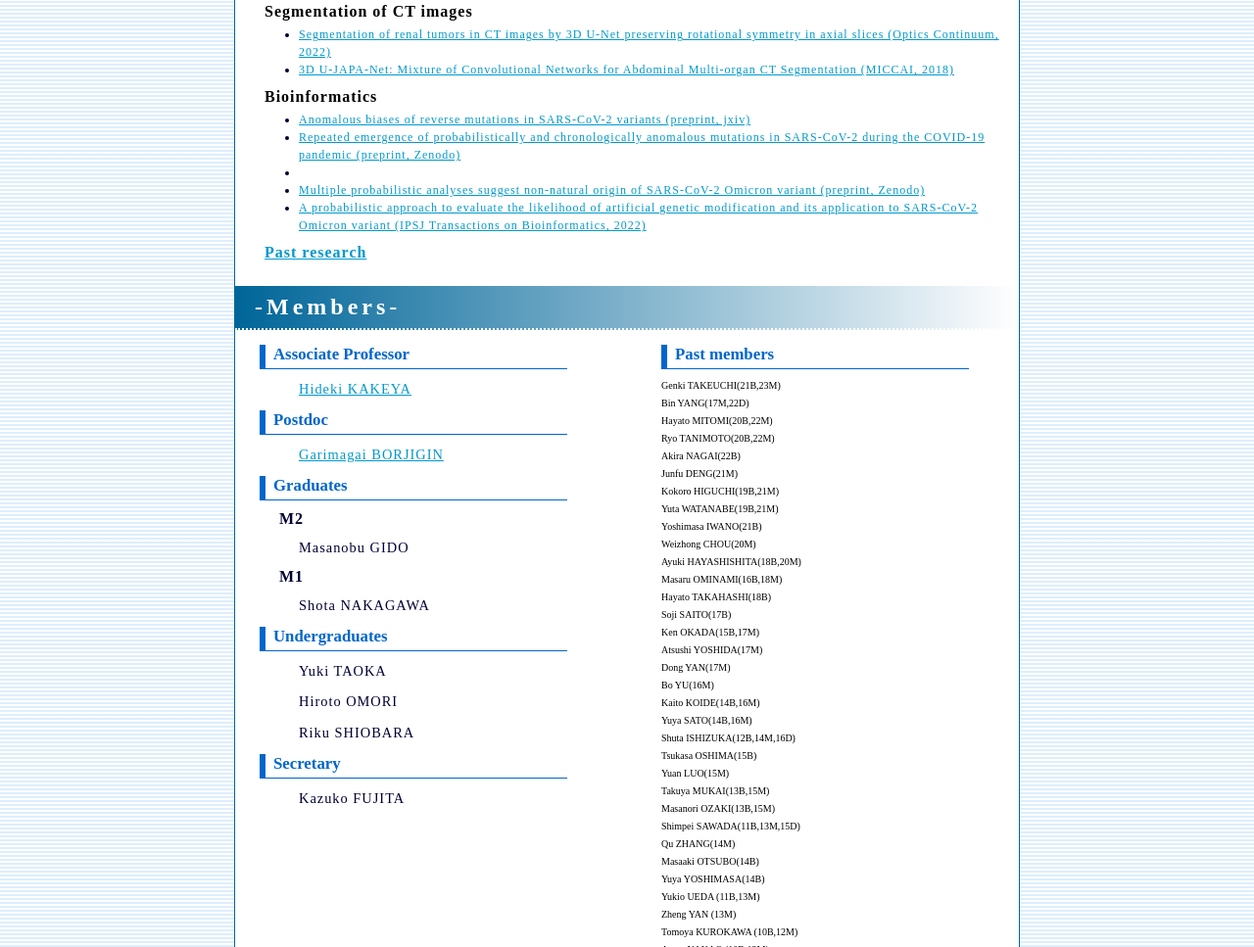
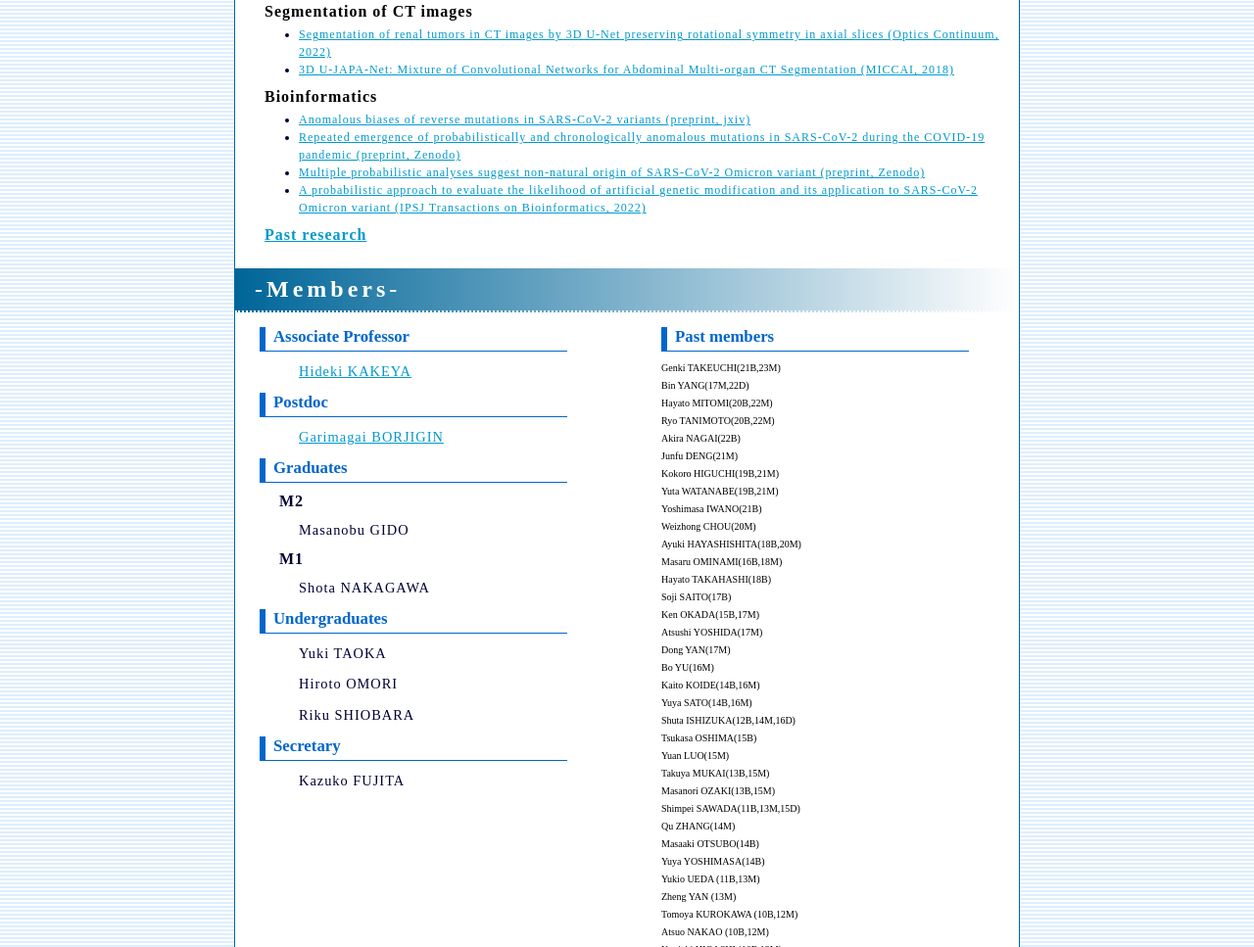
Before and after one commit to visual-media-lab/visual-media-lab.github.io, a plain HTML site: page en/index.html in a window 1280 px wide. Shown: the part 1719-2686 px from the top of the page at 98% size. Drawn offline with Linux system fonts and the light colour scheme.

Commit message:
Update index.html

```diff
--- a/en/index.html
+++ b/en/index.html
@@ -128,7 +128,7 @@ autostereoscopic displays (ITE Trans. MTA, 2018)</a></li>
 		<h4>Bioinformatics</h4>
 		<ul><small>
 			<li><a href="https://jxiv.jst.go.jp/index.php/jxiv/preprint/view/545">Anomalous biases of reverse mutations in SARS-CoV-2 variants (preprint, jxiv)</a></li>
-			<li><a href="https://zenodo.org/records/8216232">Repeated emergence of probabilistically and chronologically anomalous mutations in SARS-CoV-2 during the COVID-19 pandemic (preprint, Zenodo)</a><li>
+			<li><a href="https://zenodo.org/records/8216232">Repeated emergence of probabilistically and chronologically anomalous mutations in SARS-CoV-2 during the COVID-19 pandemic (preprint, Zenodo)</a></li>
 			<li><a href="https://zenodo.org/record/7323456">Multiple probabilistic analyses suggest non-natural origin of SARS-CoV-2 Omicron variant (preprint, Zenodo)</a></li>
 			<li><a href="https://www.jstage.jst.go.jp/article/ipsjtbio/15/0/15_22/_article/-char/en">A probabilistic approach to evaluate the likelihood of artificial genetic modification and its application to SARS-CoV-2 Omicron variant (IPSJ Transactions on Bioinformatics, 2022)</a></li>
 		</ul></small>
```
